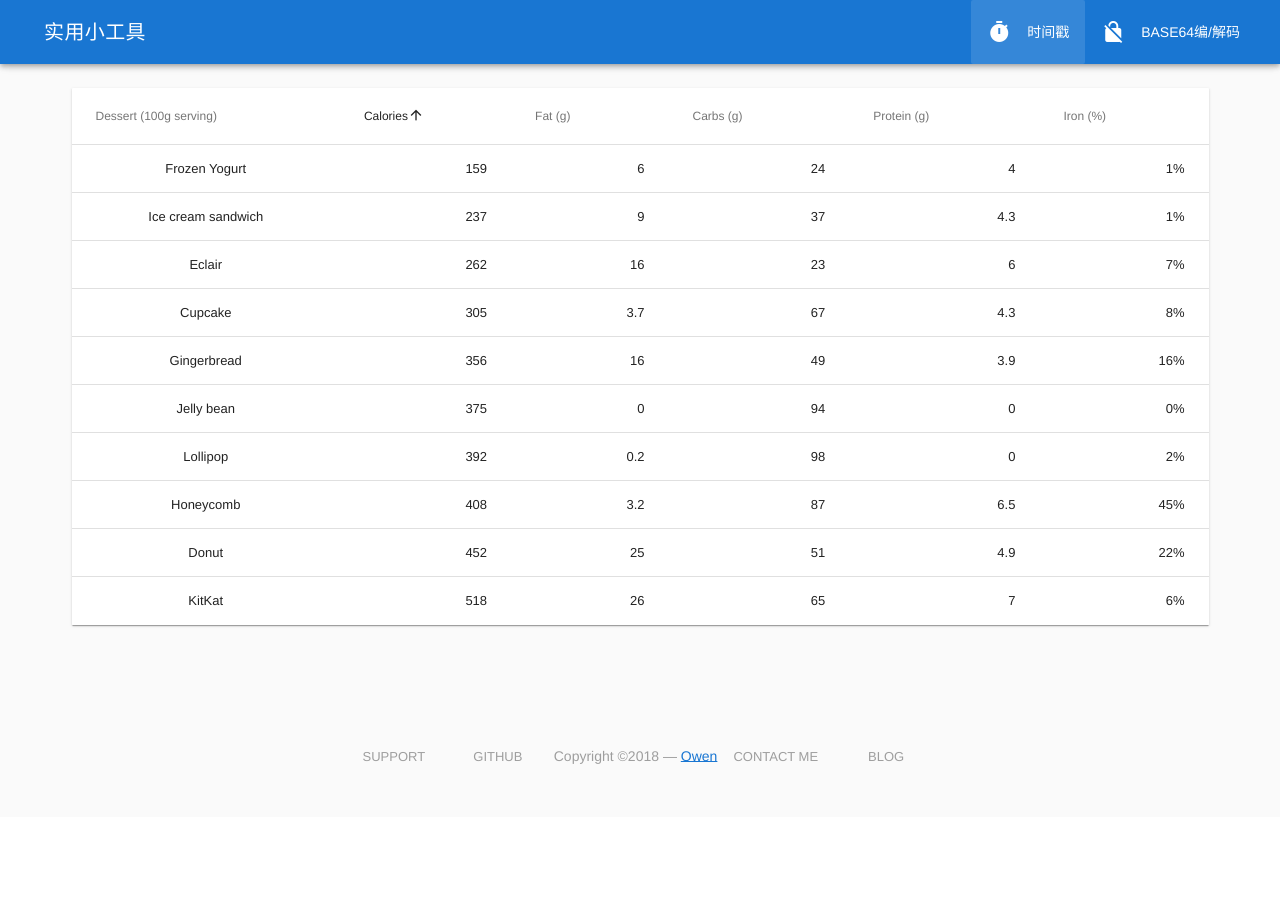
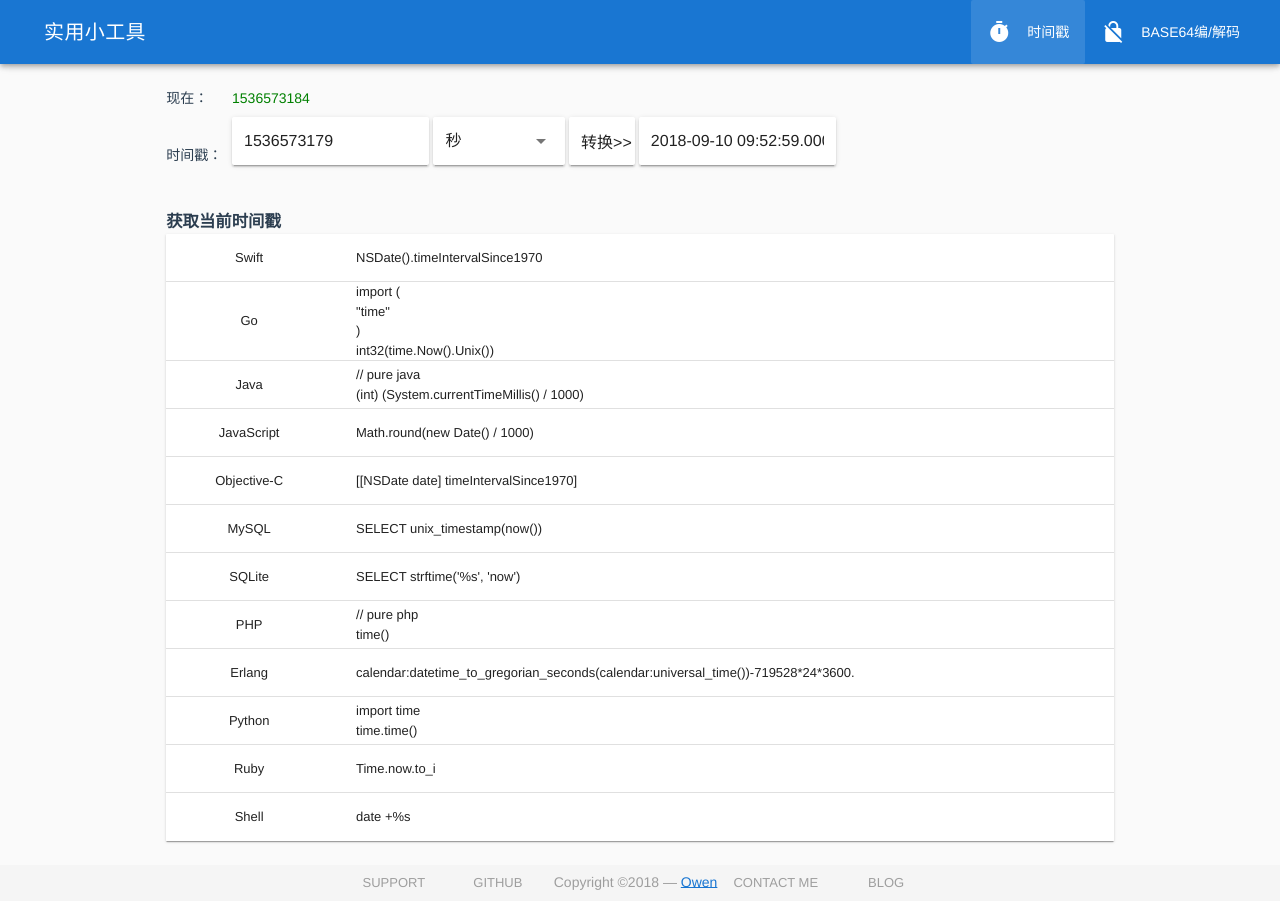
Before and after one commit to OwenLittleWhite/tools, a Vue app: page /tools/timestamp in a window 1280 px wide. Before the commit the page ends 817 px from the top, so only its background shows below. Built offline with nearby package versions, Linux system fonts and the light colour scheme.

Commit message:
add timestamp

```diff
--- a/src/components/MyFooter.vue
+++ b/src/components/MyFooter.vue
@@ -1,6 +1,6 @@
 <template>
-<v-container>
-<v-layout row wrap class="mt-5" justify-space-between="row">
+<v-footer>
+<v-layout row wrap justify-space-between="row">
    <v-layout
       justify-space-around
       row
@@ -43,7 +43,7 @@
     </v-layout>
 
     </v-layout>
-</v-container>
+</v-footer>
 </template>
 
 <script>
--- a/src/components/tools/Timestamp.vue
+++ b/src/components/tools/Timestamp.vue
@@ -1,22 +1,61 @@
 <template>
 <v-container>
-  <v-layout wrap row >
-    <v-flex md12 sm12 xs12 justify-space-between>
+  <v-layout wrap row>
+    <v-flex md10 sm10 xs10 offset-md1 offset-sm1 offset-xs1>
+      <v-layout wrap row grid-list-xl justify-start>
+          <v-flex md10 sm10 xs10 mb-2>
+            <v-layout wrap row grid-list-xl justify-start align-center>
+              <v-flex md1 sm1 xs1 mb-2>
+                <div class="text-lg-left text-md-left text-sm-left text-xs-left">现在：</div>
+              </v-flex>
+               <v-flex md11 sm11 xs11 mb-2>
+                <div class="text-lg-left text-md-left text-sm-left text-xs-left time-text">{{nowTime}}</div>
+              </v-flex>
+              <v-flex md1 sm1 xs1 mb-2>
+                <div class="text-lg-left text-md-left text-sm-left text-xs-left">时间戳：</div>
+              </v-flex>
+               <v-flex md3 sm3 xs3 mb-2>
+                <div class="text-lg-left text-md-left text-sm-left text-xs-left">
+                   <v-text-field v-model="timeSampleTime" type="number" solo></v-text-field>
+                </div>
+              </v-flex>
+              <v-flex md2 sm2 xs2 ml-1 mb-2>
+                <div class="text-lg-left text-md-left text-sm-left text-xs-left">
+                  <v-select :items="units" v-model="unit" label="Unit field" solo></v-select>
+                </div>
+              </v-flex>
+              <v-flex md1 sm1 xs1 ml-1 mb-2>
+                <div class="text-lg-left text-md-left text-sm-left text-xs-left">
+                  <v-text-field value="转换>>" type="button" @click="updateDatestr()" solo></v-text-field>
+                </div>
+              </v-flex>
+              <v-flex md3 sm3 xs3 ml-1 mb-2>
+                <div class="text-lg-left text-md-left text-sm-left text-xs-left">
+                  <v-text-field :value="dateStr" type="text"  solo></v-text-field>
+                </div>
+              </v-flex>
+
+            </v-layout>
+          </v-flex>
+          <v-flex md12 sm12 xs12>
+            <div class="text-lg-left text-md-left text-sm-left text-xs-left"><h3>获取当前时间戳</h3></div>
+          </v-flex>
+          <v-flex md12 sm12 xs12>
             <v-data-table
-          :headers="headers"
-          :items="desserts"
+                hide-headers
+                :items="expresses"
                 hide-actions
+                item-key="lang"
                 class="elevation-1"
               >
                 <template slot="items" slot-scope="props">
-            <td>{{ props.item.name }}</td>
-            <td class="text-xs-right">{{ props.item.calories }}</td>
-            <td class="text-xs-right">{{ props.item.fat }}</td>
-            <td class="text-xs-right">{{ props.item.carbs }}</td>
-            <td class="text-xs-right">{{ props.item.protein }}</td>
-            <td class="text-xs-right">{{ props.item.iron }}</td>
+                  <td>{{ props.item.lang }}</td>
+                  <td class="text-xs-left" v-html="props.item.sentence"></td>
                 </template>
               </v-data-table>
+          </v-flex>
+      </v-layout>
+
     </v-flex>
   </v-layout>
 
@@ -25,124 +64,118 @@
 <script>
 export default {
   data: () => ({
+    units: ["秒", "毫秒"],
+    unit: "秒",
+    dateStr: '',
     now: new Date(),
-    headers: [
+    timeSample: new Date(),
+    timeSampleTime: Math.round(new Date().getTime() / 1000),
+    expresses: [
       {
-        text: "Dessert (100g serving)",
-        align: "left",
-        sortable: false,
-        value: "name"
-      },
-      { text: "Calories", value: "calories" },
-      { text: "Fat (g)", value: "fat" },
-      { text: "Carbs (g)", value: "carbs" },
-      { text: "Protein (g)", value: "protein" },
-      { text: "Iron (%)", value: "iron" }
-    ],
-    desserts: [
-      {
-        value: false,
-        name: "Frozen Yogurt",
-        calories: 159,
-        fat: 6.0,
-        carbs: 24,
-        protein: 4.0,
-        iron: "1%"
+        lang: "Swift",
+        sentence: "NSDate().timeIntervalSince1970"
       },
       {
-        value: false,
-        name: "Ice cream sandwich",
-        calories: 237,
-        fat: 9.0,
-        carbs: 37,
-        protein: 4.3,
-        iron: "1%"
+        lang: "Go",
+        sentence: `import (<br>
+  "time"<br>
+)<br>
+int32(time.Now().Unix())`
       },
       {
-        value: false,
-        name: "Eclair",
-        calories: 262,
-        fat: 16.0,
-        carbs: 23,
-        protein: 6.0,
-        iron: "7%"
+        lang: "Java",
+        sentence: `// pure java<br>
+(int) (System.currentTimeMillis() / 1000)`
       },
       {
-        value: false,
-        name: "Cupcake",
-        calories: 305,
-        fat: 3.7,
-        carbs: 67,
-        protein: 4.3,
-        iron: "8%"
+        lang: "JavaScript",
+        sentence: "Math.round(new Date() / 1000)"
       },
       {
-        value: false,
-        name: "Gingerbread",
-        calories: 356,
-        fat: 16.0,
-        carbs: 49,
-        protein: 3.9,
-        iron: "16%"
+        lang: "Objective-C",
+        sentence: "[[NSDate date] timeIntervalSince1970]"
       },
       {
-        value: false,
-        name: "Jelly bean",
-        calories: 375,
-        fat: 0.0,
-        carbs: 94,
-        protein: 0.0,
-        iron: "0%"
+        lang: "MySQL",
+        sentence: "SELECT unix_timestamp(now())"
       },
       {
-        value: false,
-        name: "Lollipop",
-        calories: 392,
-        fat: 0.2,
-        carbs: 98,
-        protein: 0,
-        iron: "2%"
+        lang: "SQLite",
+        sentence: "SELECT strftime('%s', 'now')"
       },
       {
-        value: false,
-        name: "Honeycomb",
-        calories: 408,
-        fat: 3.2,
-        carbs: 87,
-        protein: 6.5,
-        iron: "45%"
+        lang: "PHP",
+        sentence: `// pure php <br>
+time()`
       },
       {
-        value: false,
-        name: "Donut",
-        calories: 452,
-        fat: 25.0,
-        carbs: 51,
-        protein: 4.9,
-        iron: "22%"
+        lang: "Erlang",
+        sentence:
+          "calendar:datetime_to_gregorian_seconds(calendar:universal_time())-719528*24*3600."
       },
       {
-        value: false,
-        name: "KitKat",
-        calories: 518,
-        fat: 26.0,
-        carbs: 65,
-        protein: 7,
-        iron: "6%"
+        lang: "Python",
+        sentence: `import time<br>
+time.time()`
+      },
+      {
+        lang: "Ruby",
+        sentence: "Time.now.to_i"
+      },
+      {
+        lang: "Shell",
+        sentence: "date +%s"
       }
     ]
   }),
   created: function() {
+    this.dateStr = this.convertToDateStr(this.timeSampleTime)
     setInterval(() => {
       this.now = new Date();
     }, 1000);
   },
   computed: {
     nowTime() {
-      return parseInt(this.now.getTime() / 1000);
+      return Math.round(this.now.getTime() / 1000);
+    }
+  },
+  methods: {
+    convertToDateStr(mill) {
+      if (this.unit === "秒") {
+        mill = mill * 1000;
+      }
+      let d = new Date(mill);
+      let year = d.getFullYear();
+      let month = ("00" + (d.getMonth() + 1)).slice(-2);
+      let date = ("00" + d.getDate()).slice(-2);
+      let hour = ("00" + d.getHours()).slice(-2);
+      let min = ("00" + d.getMinutes()).slice(-2);
+      let sec = ("00" + d.getSeconds()).slice(-2);
+      let _mill = ("000" + d.getMilliseconds()).slice(-3);
+      return (
+        year +
+        "-" +
+        month +
+        "-" +
+        date +
+        " " +
+        hour +
+        ":" +
+        min +
+        ":" +
+        sec +
+        "." +
+        _mill
+      );
+    },
+    updateDatestr() {
+      this.dateStr = this.convertToDateStr(this.timeSampleTime)
     }
   }
 };
 </script>
 <style scoped>
+.time-text {
+  color: green;
+}
 </style>
```
Lines whose indentation alone changed are shown as unchanged.
